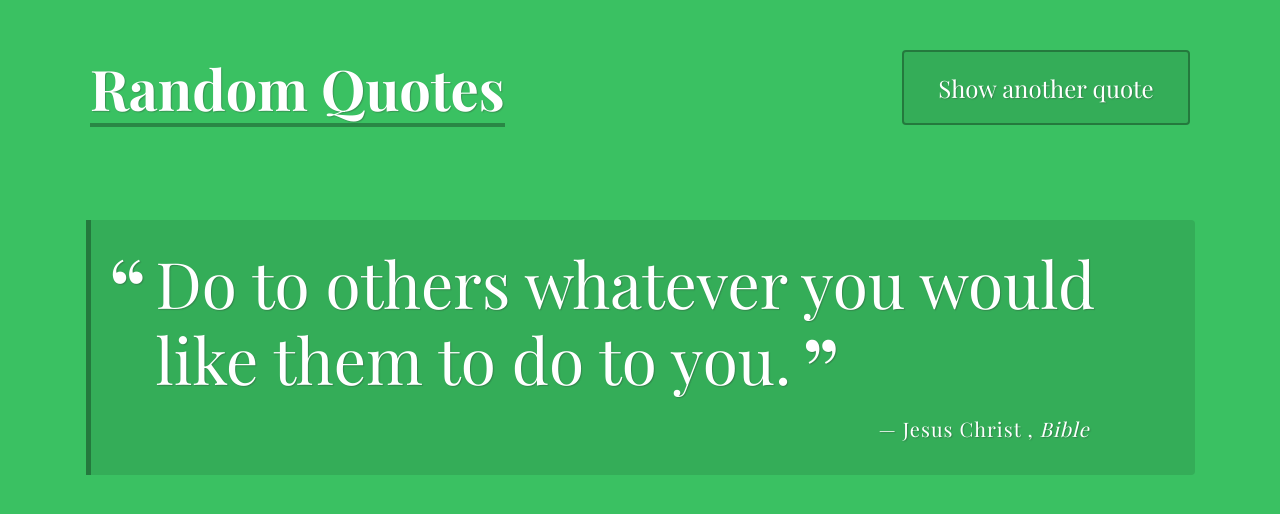
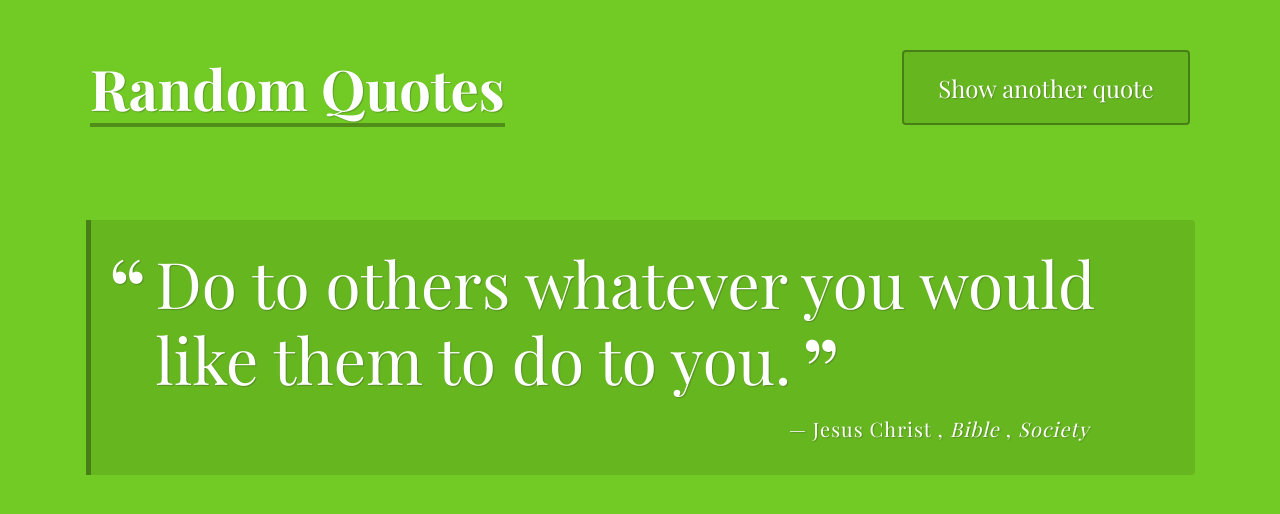
Before and after one commit to AdelineNdacyayisenga/My-Random-Quote-Generator, a plain HTML site: page index.html in a window 1280 px wide. Both pictures are taken after a click on the button "Show another quote". Drawn offline with nearby package versions, Linux system fonts and the light colour scheme; a web font is replaced by a local one.

Commit message:
Added random background color, set time intervals to change the quotes

```diff
--- a/css/styles.css
+++ b/css/styles.css
@@ -110,6 +110,15 @@ h1 {
   font-style: normal;
 }
 
+.tag {
+  font-style: italic;
+}
+
+.tag:before {
+  content: ", ";
+  font-style: normal;
+}
+
 .year:before {
   content: ", ";
   font-style: normal;
--- a/index.html
+++ b/index.html
@@ -11,7 +11,8 @@
   <body>
     <header>
       <h1>Random Quotes</h1>
-      <button id="load-quote" class="load-quote">Show another quote</button>
+      <button id="load-quote" class="load-quote" onclick="changeBackGround()">Show another quote</button>
+
     </header>
 
     <div class="container">
--- a/js/script.js
+++ b/js/script.js
@@ -4,28 +4,32 @@ Treehouse FSJS Techdegree:
 project 1 - A Random Quote Generator
 ******************************************/
 
-/***
+/**
  * Stores random quotes, authors, sources, years
-***/
+*/
 
 let quotes = [
   {
     quote: "Kindness is one thing you can't give away. It always comes back.",
-    source: "George Skolsky"
+    source: "George Skolsky",
+    tag: "Motivation"
   },
   {
     quote: "Fight for the things that you care about, but do it in a way that will lead others to join you.",
-    source: "Ruth Bader Ginsburg"
+    source: "Ruth Bader Ginsburg",
+    tag: "Motivation"
   },
   {
     quote: "Do to others whatever you would like them to do to you.",
     source: "Jesus Christ",
-    citation: "Bible"
+    citation: "Bible",
+    tag: "Society"
   },
   {
     quote: "The single story creates stereotypes, and the problem with stereotypes is not that they are untrue, but that they are incomplete. They make one story become the only story.",
     source: "Chimamanda Ngozi Adichie",
     citation: "TED",
+    tag: "Society",
     year: 2009
   },
   {
@@ -37,17 +41,20 @@ let quotes = [
     quote: "Ooops! Sorry I didn't respond to your text. I answered it in my head, and thought it was in real life.",
     source: "Unknown Author",
     citation: "NoSolomon.com",
+    tag: "Humor",
     year: 2019
   },
   {
     quote: "Did you know 'DIET' stands for: DID I EAT THAT?",
     source: "Elif Bilgin",
-    citation: "Pinterest"
+    citation: "Pinterest",
+    tag: "Humor"
   },
   {
     quote: "Where nature blooms so does hope",
     source: "Lady Bird Johnson",
     citation: "RD.com",
+    tag: "Wellness",
     year: 2023
   }
 ];
@@ -57,6 +64,8 @@ let quotes = [
  *
  * @return the random quote object
 */
+
+
 
 function getRandomQuote () {
   let random = Math.floor(Math.random() * quotes.length);
@@ -72,14 +81,16 @@ function getRandomQuote () {
 
 
 function printQuote () {
-  let randomQuoteObject = getRandomQuote();
-  console.log(randomQuoteObject);
+  let randomQuoteObject = getRandomQuote(); //calls the getRandomQuote function
   let html = `
   <p class="quote"> ${randomQuoteObject.quote} </p>
   <p class="source"> ${randomQuoteObject.source}
   `;
   if (randomQuoteObject.citation) {
     html += `<span class="citation"> ${randomQuoteObject.citation} </span>`;
+  }
+  if (randomQuoteObject.tag) {
+    html += `<span class="tag"> ${randomQuoteObject.tag} </span>`;
   }
   if (randomQuoteObject.year) {
     html += `<span class="year"> ${randomQuoteObject.year} </span>`
@@ -89,8 +100,31 @@ function printQuote () {
   return html;
 }
 
-/***
- * click event listener for the print quote button
- * DO NOT CHANGE THE CODE BELOW!!
-***/
+/**
+ * The show random quote button loads new quotes
+*/
 document.getElementById('load-quote').addEventListener("click", printQuote, false);
+
+/**
+ * Creates random background color and returns the rgb value of that color
+ * Which is then used in the css file, to make sure as a user clicks the button,
+ * the background color changes to a random color
+ */
+
+function changeBackGround () {
+  let x = Math.floor(Math.random() * 256);
+  let y = Math.floor(Math.random() * 256);
+  let z = Math.floor(Math.random() * 256);
+  let backGrColor = `rgb(${x}, ${y}, ${z})`;
+  console.log(backGrColor);
+  document.body.style.background = backGrColor;
+}
+
+/**
+ * Prints a new quote at regularly after 10 seconds and changes the background
+ * color too
+ * Using the setInterval() method
+ */
+
+setInterval(printQuote, 10000); // 10 sec, 10000 milliseconds
+setInterval(changeBackGround, 10000);
```
